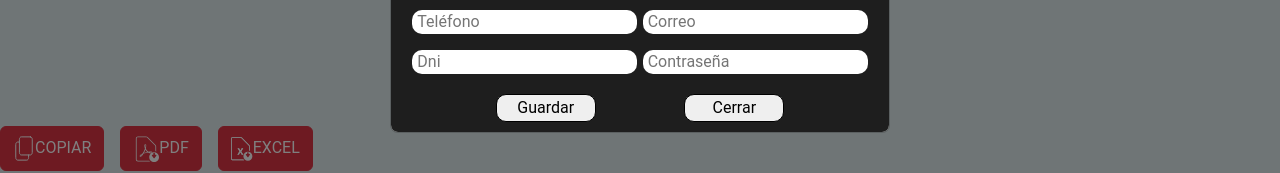
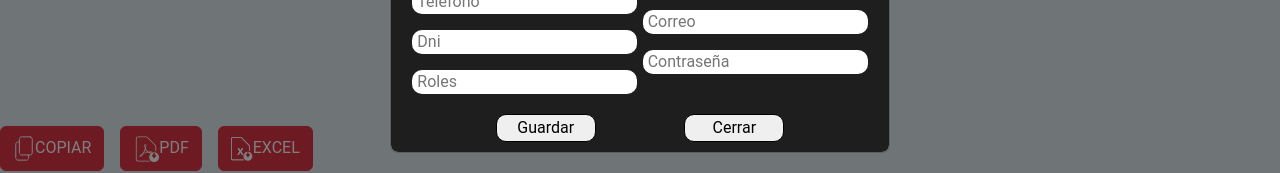
Before and after one commit to MarcosSWeis/opus, a React (Create React App) app in the folder frontend/: page /usuario in a window 1280 px wide. Both pictures are taken after a click on the button "Nuevo". Shown: the part 482-655 px from the top of the page. Built offline with nearby package versions, Linux system fonts and the light colour scheme; no server answers.

Commit message:
I did add field roles

```diff
--- a/frontend/src/components/modalNewUser/ModalNewUser.jsx
+++ b/frontend/src/components/modalNewUser/ModalNewUser.jsx
@@ -15,6 +15,7 @@ export default function ModalNewUser(props) {
     numDeApartamento: "",
     dni: "",
     cel: "",
+    roles:[]
   });
   const dispatch = useDispatch();
 
@@ -71,7 +72,13 @@ export default function ModalNewUser(props) {
               onChange={onChange}
               name="dni"
               placeholder="Dni" />
+                <input type="text"
+              value={input.roles}
+              onChange={onChange}
+              name="roles"
+              placeholder="Roles" />
             </div>
+
             <div className={s.containerRight}>
               <input type="text"
               value={input.numDeApartamento}
```
